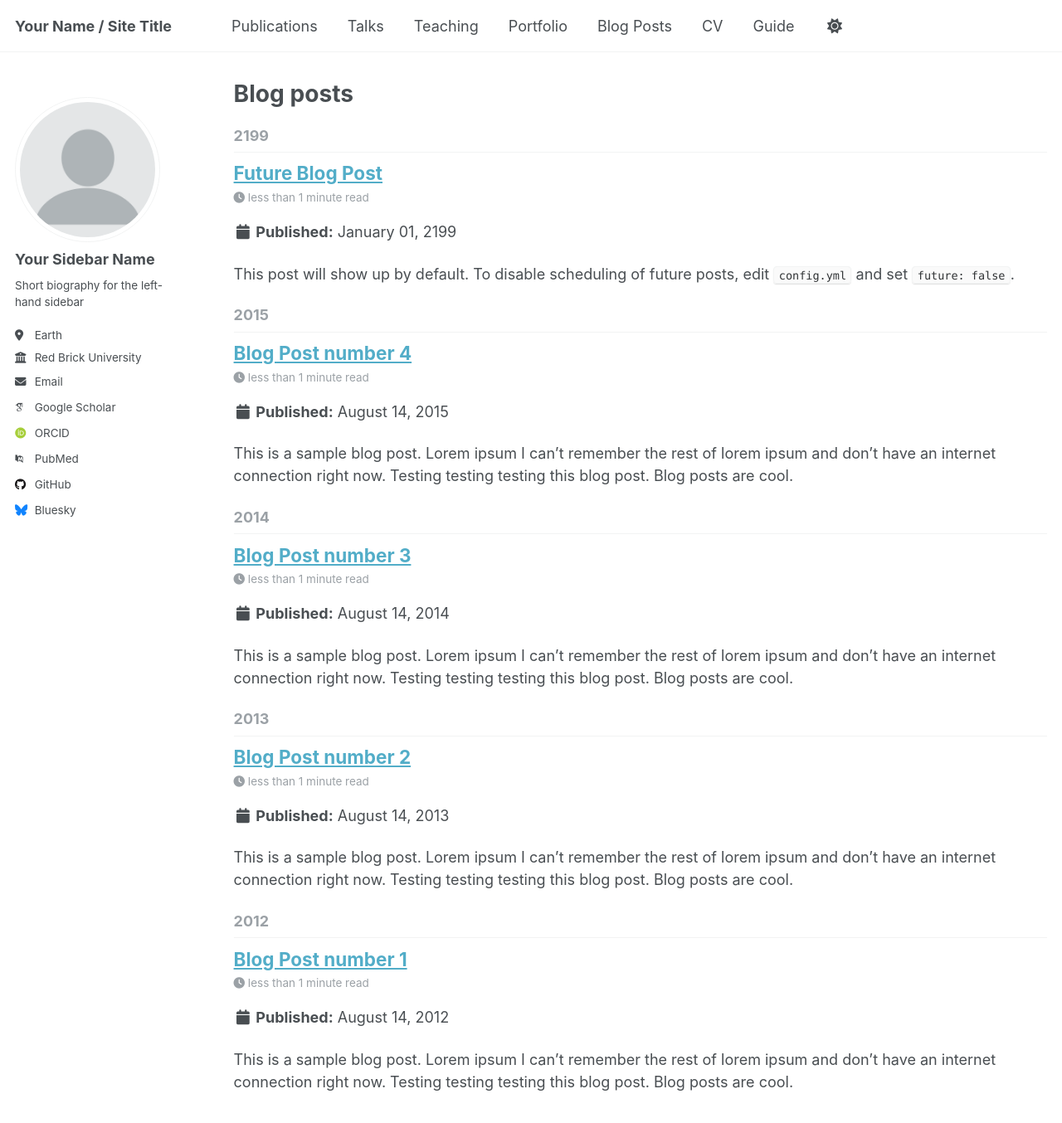
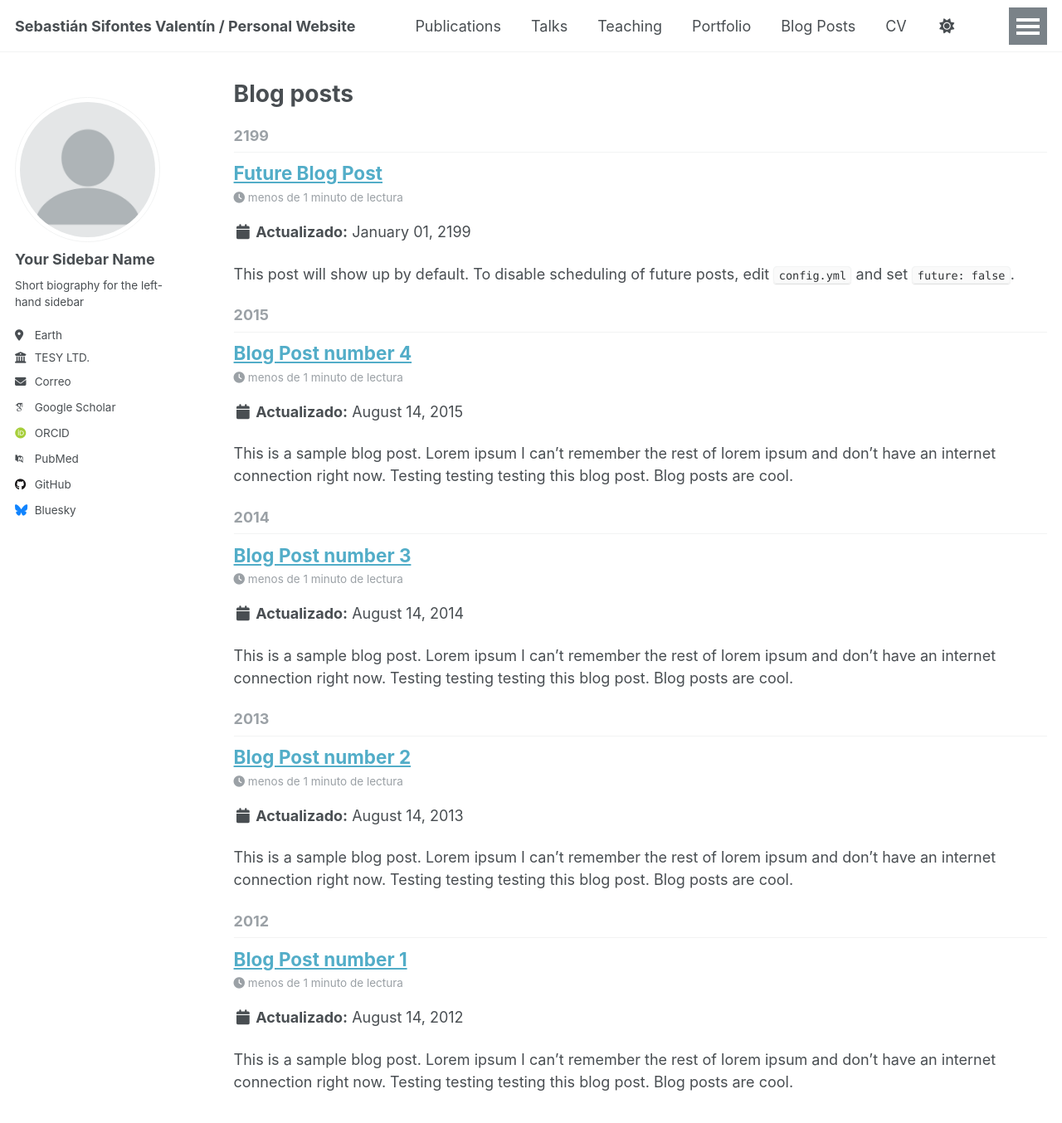
Before and after one commit to sebsv123/sebastiansifontes.github.io, a Jekyll site: the page built from _pages/year-archive.html, in a window 1280 px wide and 1400 px high. Shown: the top 1354 px of the window at 83% size. Built offline with Jekyll 4.4.1, drawn with Linux system fonts in a browser that asks for light colours; some web fonts are replaced; a script that is not in the unit is left out; some of the changed text lies outside the part shown.

Commit message:
_config.yml

```diff
--- a/_config.yml
+++ b/_config.yml
@@ -7,13 +7,13 @@
 # server process.
 
 # Basic Site Settings
-locale                   : "en-US"
+locale                   : "es-ES"
 site_theme               : "default"
-title                    : "Your Name / Site Title"
+title                    : "Sebastián Sifontes Valentín / Personal Website"
 title_separator          : "-"
-name                     : &name "Your Name"
-description              : &description "personal description"
-url                      : https://academicpages.github.io # the base hostname & protocol for your site e.g. "https://[your GitHub username].github.io" or if you already have some other page hosted on Github then use "https://[your GitHub username].github.io/[Your Repo Name]"
+name                     : &name "Sebastián"
+description              : &description "Here you will find various Applied Economic researchs created by Sebastián Sifontes Valentín, undergraduate in Economics and Public Administration in Universidad Complutense de Madrid (UCM)."
+url                      : https://academicpages.github.io # the base hostname & protocol for your site e.g. "https://[sebsv123].github.io" or if you already have some other page hosted on Github then use "https://[your GitHub username].github.io/[Your Repo Name]"
 baseurl                  : "" # the subpath of your site, e.g. "/blog"
 repository               : "academicpages/academicpages.github.io"
 
@@ -24,17 +24,17 @@ author:
   # Biographic information
   avatar           : "profile.png"
   name             : "Your Sidebar Name"
-  pronouns         : # example: "she/her"
+  pronouns         : # example: "he/him"
   bio              : "Short biography for the left-hand sidebar"
   location         : "Earth"
-  employer         : "Red Brick University"
+  employer         : "TESY LTD."
   uri              : # URL
-  email            : "none@example.org"
+  email            : "sebastiansvsv@gmail.com"
 
   # Academic websites
   academia         : # URL
   arxiv            : # URL - Update with the correct link to your profile
-  googlescholar    : "https://scholar.google.com/citations?user=PS_CX0AAAAAJ"
+  googlescholar    : "https://scholar.google.com/citations?user=-ybApK8AAAAJ&hl=es"
   impactstory      : # URL
   orcid            : "http://orcid.org/yourorcidurl"
   semantic         : # URL
@@ -47,7 +47,7 @@ author:
   codepen          : # Username
   dribbble         : # Username
   github           : "academicpages"
-  kaggle           : # Username
+  kaggle           : # sebsv123
   stackoverflow    : # User number or user number and name (i.e., use "1" or "1/jeff-atwood")
 
   # Social media
```
